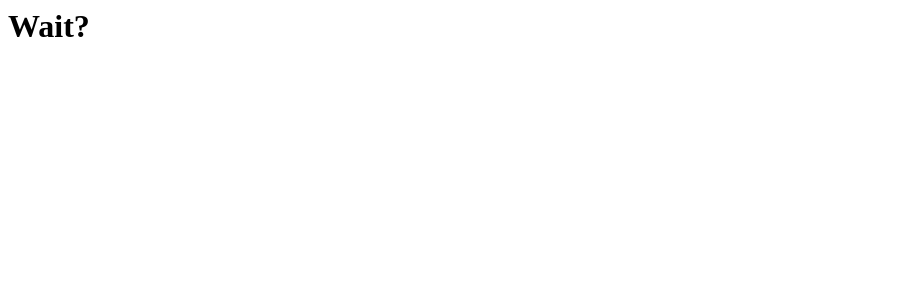
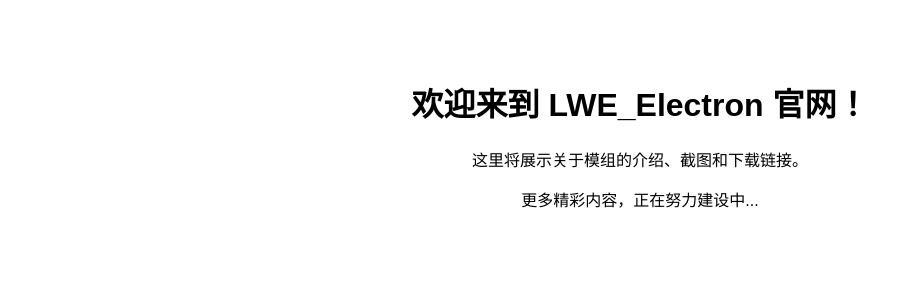
Before and after one commit to Lag-yi/LWE_Electron.github.io, a plain HTML site: page index.html in a window 1280 px wide. Shown: the whole page, without its empty margins (0-909 px from the left). Drawn offline with Linux system fonts and the light colour scheme.

Commit message:
创建官网首页

```diff
--- a/index.html
+++ b/index.html
@@ -1 +1,15 @@
-<h1>Wait?</h1>
+<!DOCTYPE html>
+<html>
+<head>
+    <meta charset="UTF-8">
+    <title>LE官网</title>
+    <style>
+        body { font-family: sans-serif; text-align: center; padding: 50px; }
+    </style>
+</head>
+<body>
+    <h1>欢迎来到 LWE_Electron 官网！</h1>
+    <p>这里将展示关于模组的介绍、截图和下载链接。</p>
+    <p>更多精彩内容，正在努力建设中...</p>
+</body>
+</html>
```
